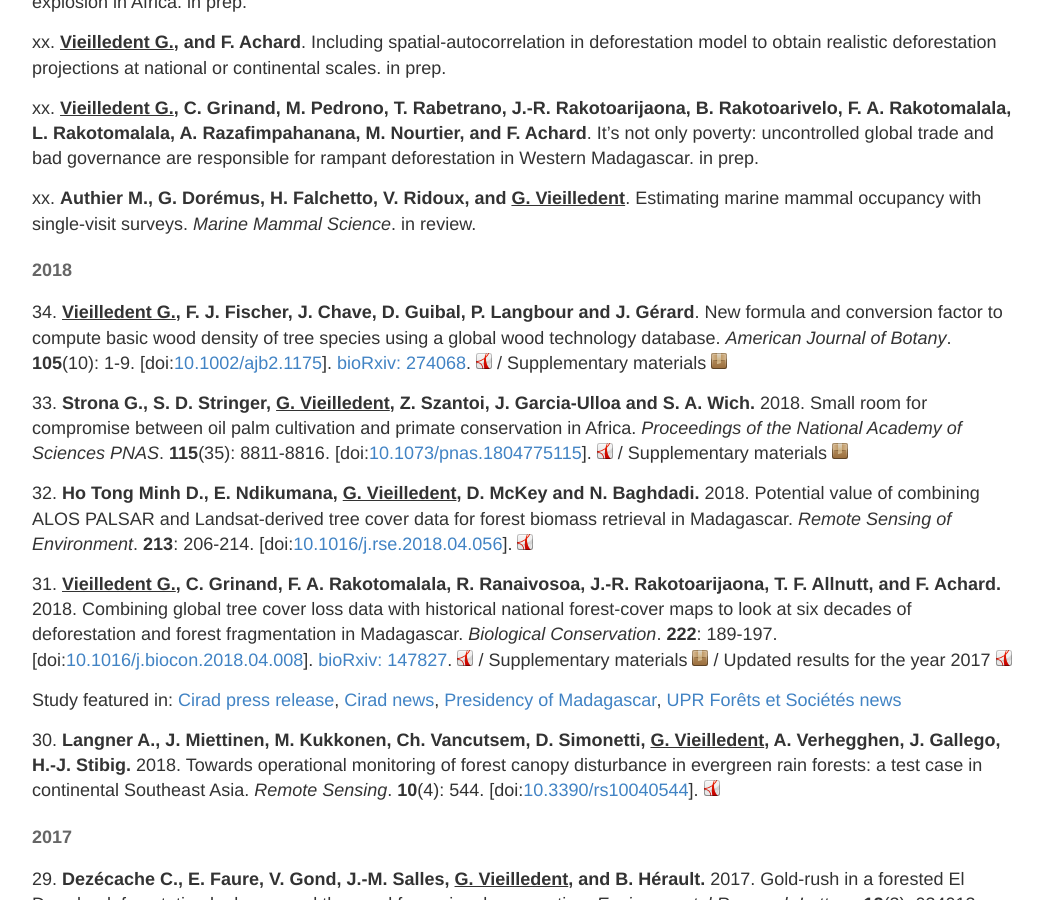
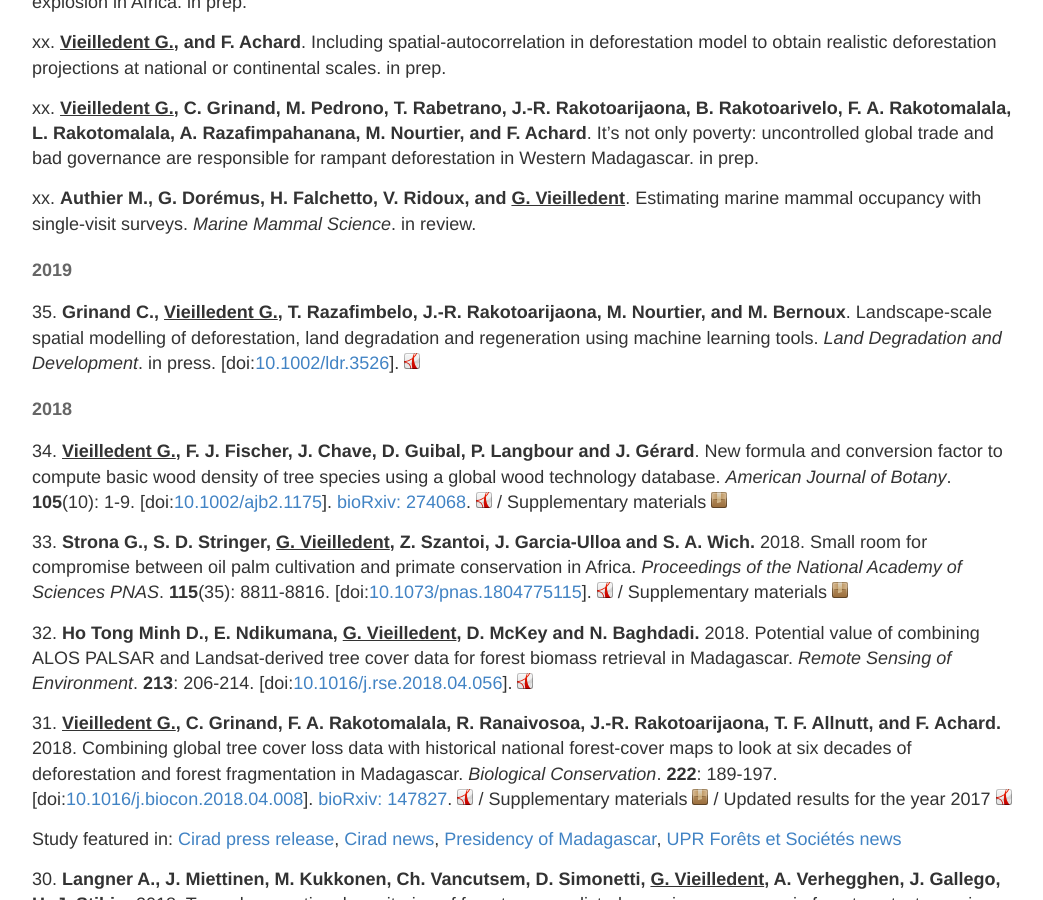
Before and after one commit to ghislainv/ghislainv.github.io, a Jekyll site: the page built from publications.md, in a window 1280 px wide and 900 px high, scrolled down 615 px. Shown: the whole window, without its empty margins (118-1161 px from the left). Built offline with Jekyll 4.4.1, drawn with Linux system fonts in a browser that asks for light colours; comment, search, counter and statistics services are not loaded.

Commit message:
Add Clovis 2019 publication

```diff
--- a/publications.md
+++ b/publications.md
@@ -22,6 +22,13 @@ xx\. **<span style="text-decoration: underline;">Vieilledent G.</span>, and F. A
 xx\. **<span style="text-decoration: underline;">Vieilledent G.</span>, C. Grinand, M. Pedrono, T. Rabetrano, J.-R. Rakotoarijaona, B. Rakotoarivelo, F. A. Rakotomalala, L. Rakotomalala, A. Razafimpahanana, M. Nourtier, and F. Achard**. It's not only poverty: uncontrolled global trade and bad governance are responsible for rampant deforestation in Western Madagascar. in prep.
 
 xx\. **Authier M., G. Dorémus, H. Falchetto, V. Ridoux, and <span style="text-decoration: underline;">G. Vieilledent</span>**. Estimating marine mammal occupancy with single-visit surveys. _Marine Mammal Science_. in review.
+
+#### 2019
+
+35\. **Grinand C., <span style="text-decoration: underline;">Vieilledent G.</span>, T. Razafimbelo, J.-R. Rakotoarijaona, M. Nourtier, and M. Bernoux**. Landscape‐scale spatial modelling of deforestation, land degradation and regeneration using machine learning tools. _Land Degradation and Development_. in press.
+\[doi:[10.1002/ldr.3526](https://doi.org/10.1002/ldr.3526)\].
+[![manuscript in pdf](/images/logos/logo-pdf.png "manuscript in pdf")](/publications/Grinand2019-LDD.pdf)
+<div data-badge-popover="right" data-badge-type="4" data-doi="https://doi.org/10.1002/ldr.3526" class="altmetric-embed"></div>
 
 #### 2018
 
```
Also changed, not shown: 1 other file.
